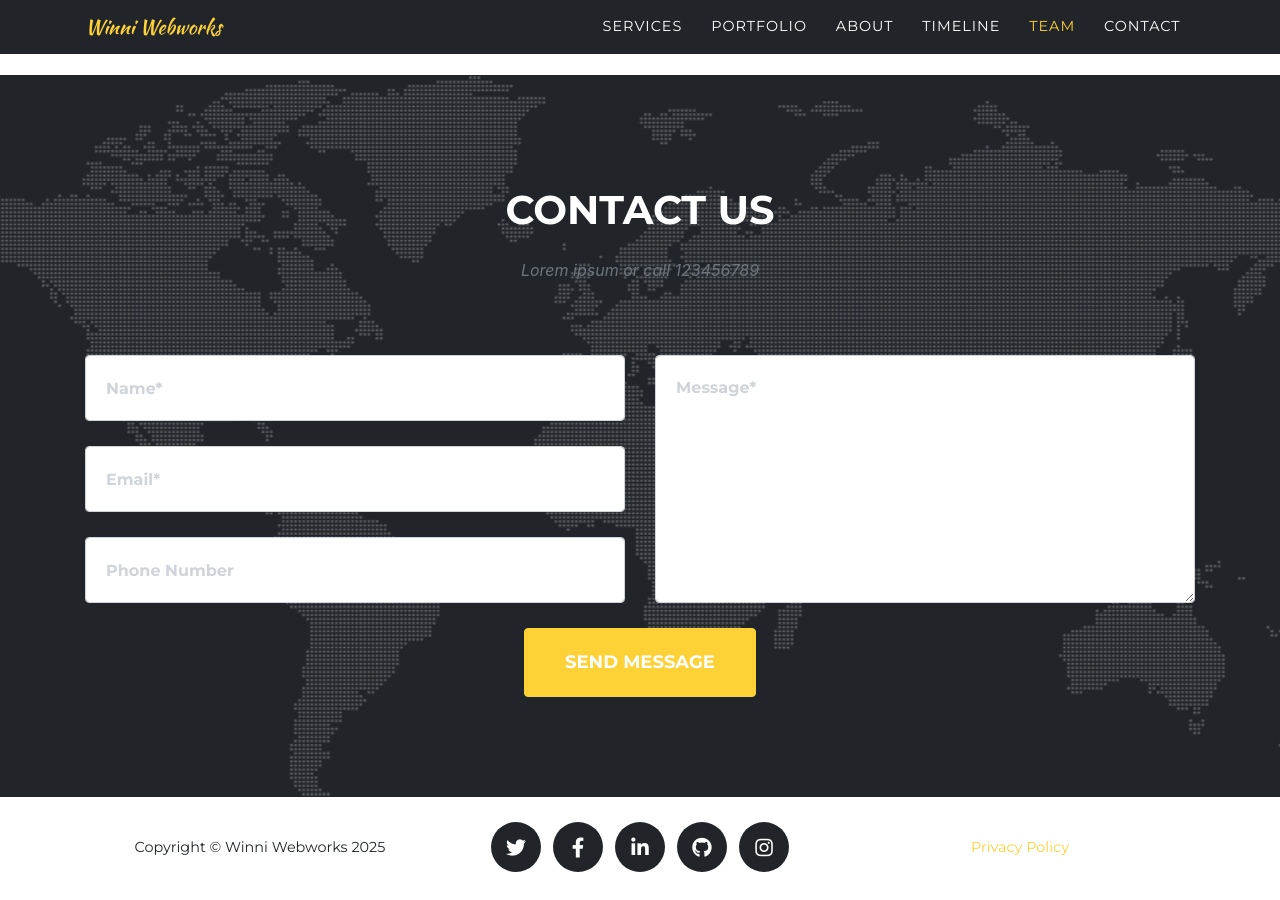
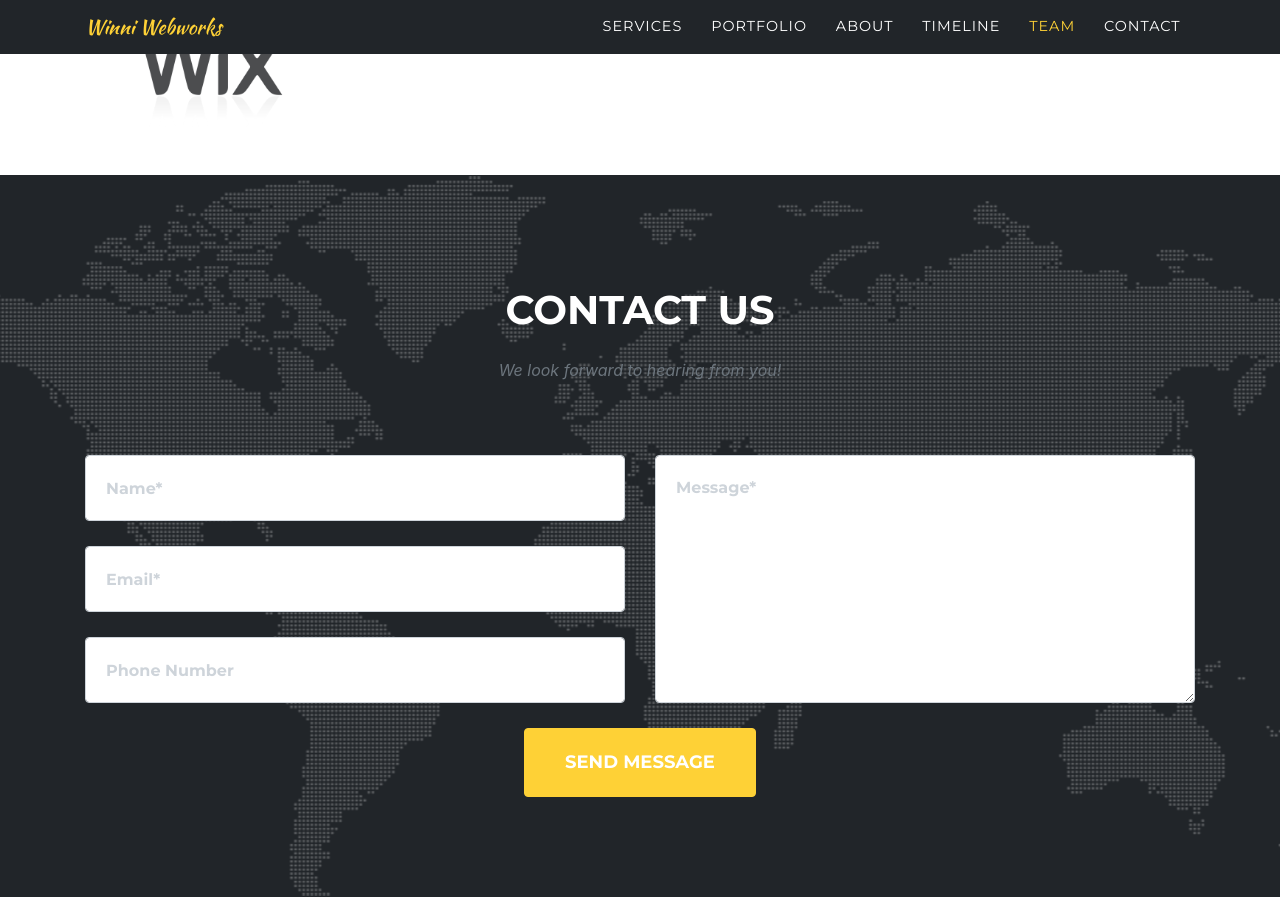
Before and after one commit to Winniwebworks/winniwebworks, a Jekyll site: the page built from index.md, in a window 1280 px wide and 900 px high, scrolled down 5890 px. Built offline with Jekyll 4.4.1, drawn with Linux system fonts in a browser that asks for light colours; some web fonts are replaced.

Commit message:
Update sitetext.yml

```diff
--- a/_data/sitetext.yml
+++ b/_data/sitetext.yml
@@ -91,6 +91,9 @@
       - title: "Github"
         url: https://github.com/
         logo: assets/img/clients/github.png
+      - title: "Wix"
+        url: https://www.wix.com/
+        logo: assets/img/clients/wix.png
 
   team:
     title: "OUR AMAZING TEAM"
@@ -131,7 +134,7 @@
 
   contact:
     title: "Contact Us"
-    text: "Lorem ipsum or call 123456789"
+    text: "We look forward to hearing from you!"
     section: contact
     name: "Name*"
     name-validation: "Please enter your name."
@@ -153,7 +156,7 @@
         icon: "fab fa-facebook-f"
       - url: https://linkedin.com
         icon: "fab fa-linkedin-in"
-      - url: https://github.com/raviriley/agency-jekyll-theme
+      - url: https://github.com
         icon: "fab fa-github"
       - url: https://instagram.com
         icon: "fab fa-instagram"
```
